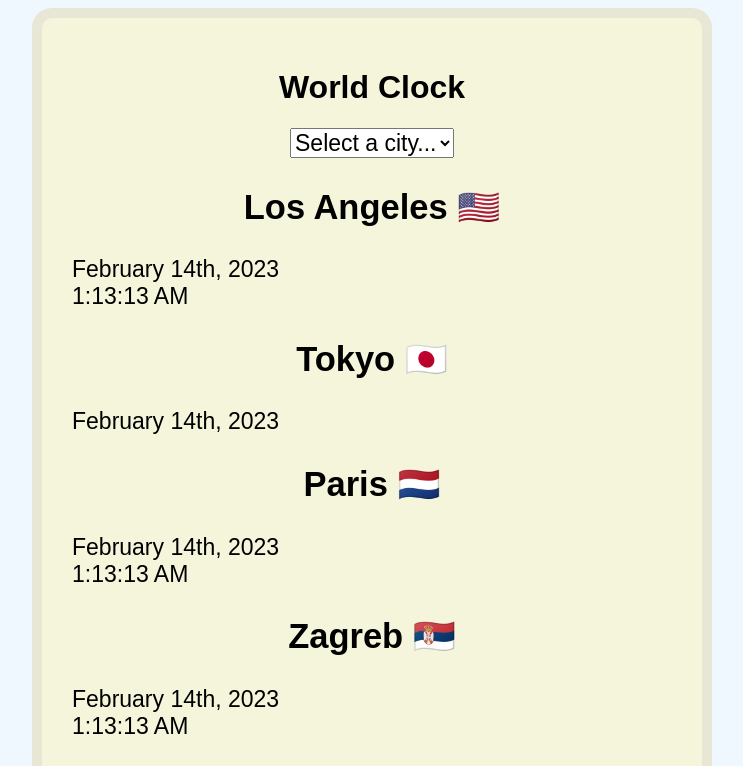
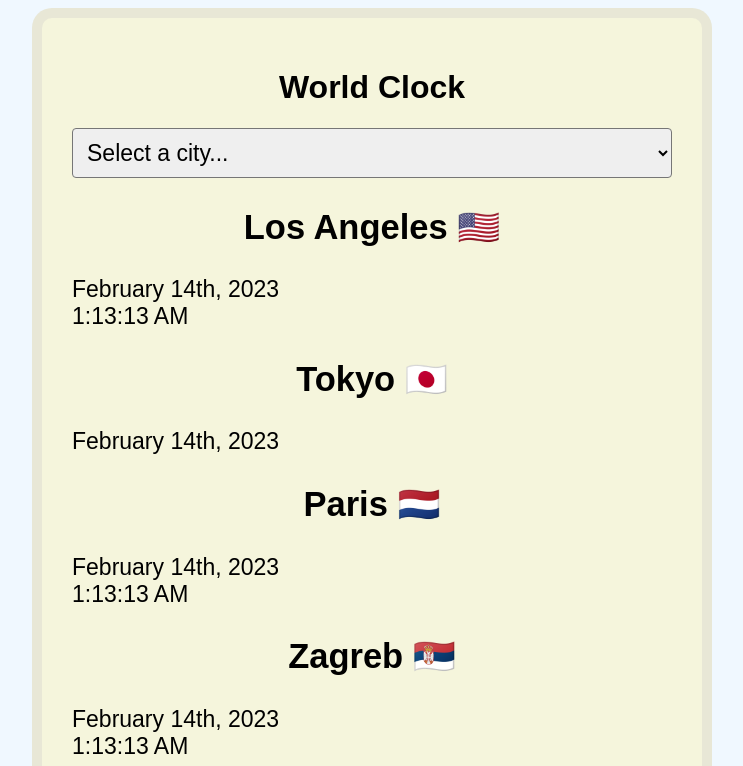
Before and after one commit to CookieCutter13/world-clock, a plain HTML site: page index.html in a window 1280 px wide. Shown: the top 766 px of the page, without its empty margins (268-1011 px from the left). Drawn offline with nearby package versions, Linux system fonts and the light colour scheme.

Commit message:
add style

```diff
--- a/src/style.css
+++ b/src/style.css
@@ -12,6 +12,12 @@ h2{
 footer{
   text-align: center;
 }
+  select{
+    display: block;
+    width: 100%;
+    border-radius: 4px;
+    padding: 10px;
+  }
 .city{
 font-size: 23px;
 margin: 0 auto;
```
